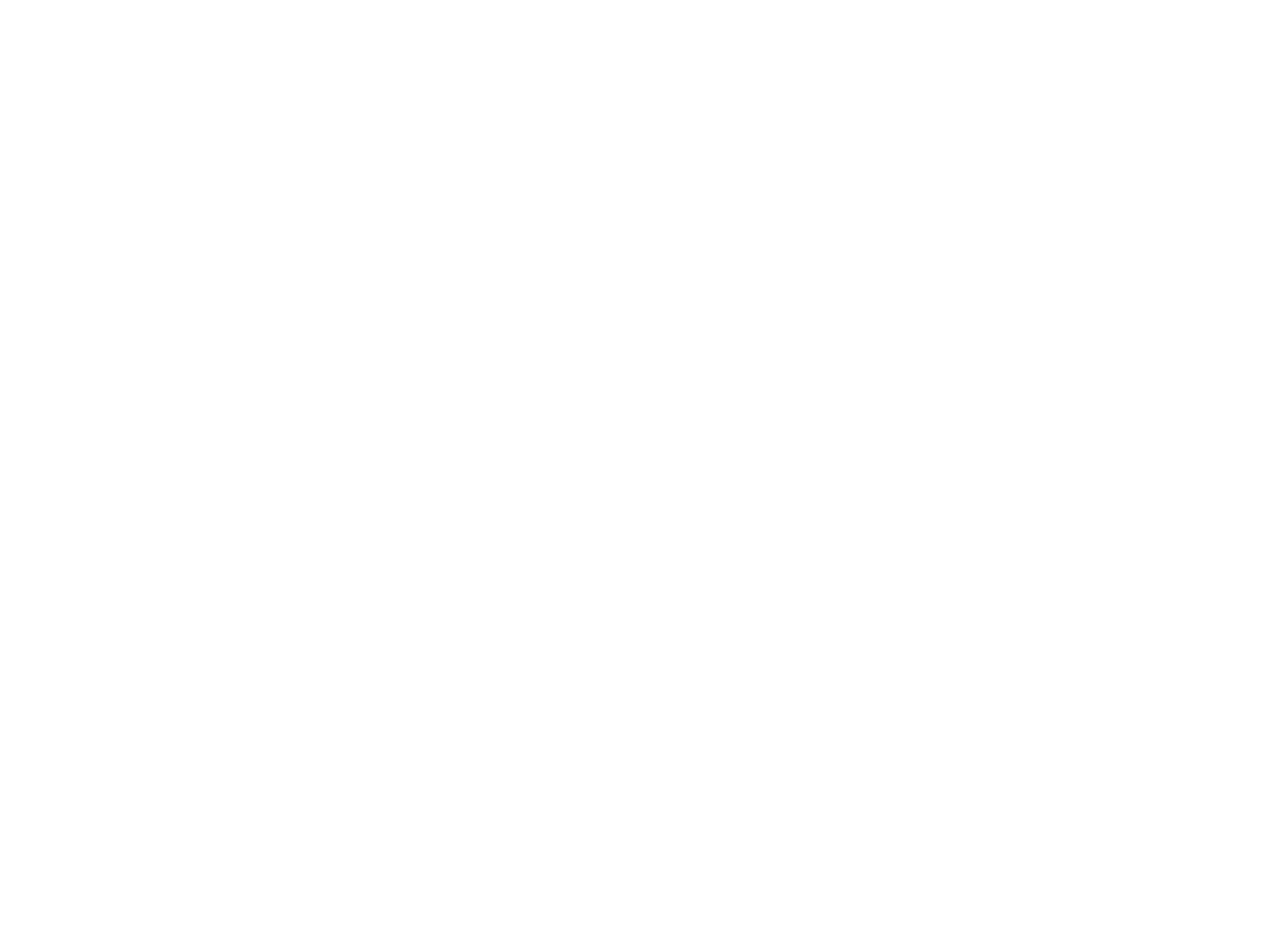
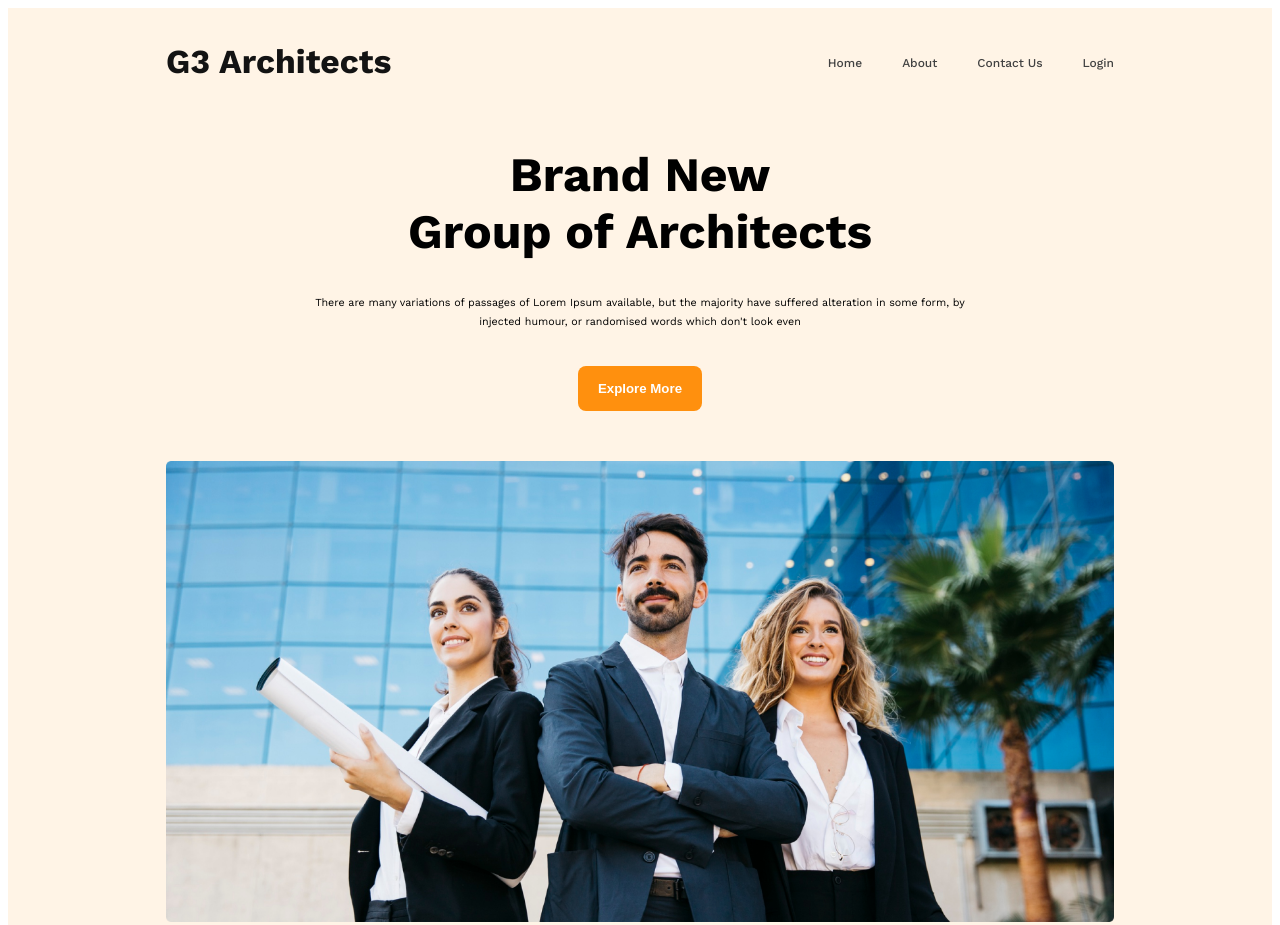
Before and after one commit to bibakpaul18/g3-architects-website, a plain HTML site: page index.html in a window 1280 px wide. Shown: the top 925 px of the page. Before the commit the page ends 800 px from the top, so only its background shows below. Drawn offline with nearby package versions, Linux system fonts and the light colour scheme.

Commit message:
added the header section

```diff
--- a/index.html
+++ b/index.html
@@ -1,14 +1,35 @@
 <!DOCTYPE html>
 <html lang="en">
+
 <head>
     <meta charset="UTF-8">
     <meta name="viewport" content="width=device-width, initial-scale=1.0">
     <title>G3 Architects</title>
     <link rel="stylesheet" href="styles/architects.css">
 </head>
-<body>
-    <header>
 
+<body class="work-sans-font">
+    <header class="bg-light">
+        <nav class="navbar">
+            <h3 class="brand">G3 Architects</h3>
+            <ul class="nav-links">
+                <li class="nav-item"><a href="" class="nav-link">Home</a></li>
+                <li class="nav-item"><a href="" class="nav-link">About</a></li>
+                <li class="nav-item"><a href="" class="nav-link">Contact Us</a></li>
+                <li class="nav-item"><a href="" class="nav-link">Login</a></li>
+            </ul>
+        </nav>
+        <div class="banner">
+            <div class="banner-content">
+                <h1 class="banner-title">Brand New <br>Group of Architects </h1>
+                <p class="description">There are many variations of passages of Lorem Ipsum available, but the
+                    majority have suffered alteration in some form, by injected humour, or randomised words which don't
+                    look
+                    even</p>
+                <button class="btn-primary">Explore More</button>
+            </div>
+            <img src="images/banner.png" alt="" class="banner-img">
+        </div>
     </header>
     <main>
 
@@ -17,4 +38,5 @@
 
     </footer>
 </body>
+
 </html>
--- a/styles/architects.css
+++ b/styles/architects.css
@@ -0,0 +1,119 @@
+@import url('https://fonts.googleapis.com/css2?family=Work+Sans:ital,wght@0,100..900;1,100..900&display=swap');
+
+
+.work-sans-font {
+    font-family: "Work Sans", sans-serif;
+    font-optical-sizing: auto;
+    font-weight: 400;
+    font-style: normal;
+}
+
+* {
+    /* margin: 0;
+    padding: 0; */
+    box-sizing: border-box;
+}
+
+/* shared style */
+.navbar,
+.nav-links {
+    display: flex;
+}
+
+.text-black {
+    color: #131313;
+}
+
+.text-gray {
+    color: #424242;
+}
+
+.text-light-gray {
+    color: #727272;
+}
+
+.bg-light {
+    background-color: rgba(255, 144, 14, 0.1);
+}
+
+.description {
+    font-size: 0.67rem;
+    line-height: 19px;
+}
+
+.btn-primary {
+    padding: 15px 20px;
+    font-size: 0.83rem;
+    font-weight: 600;
+    background-color: #FF900E;
+    color: white;
+    border: none;
+    border-radius: 8px;
+    margin: 25px 0 50px 0;
+}
+
+/* header style */
+.navbar {
+    justify-content: space-between;
+    align-items: center;
+}
+
+.brand {
+    font-size: 2.1rem;
+    /* 16px= 1rem */
+    font-weight: 700;
+    color: #131313;
+}
+
+.nav-links {
+    gap: 40px;
+
+}
+
+.nav-item {
+    list-style: none;
+}
+
+.nav-link {
+    text-decoration: none;
+    font-size: 0.75rem;
+    color: #424242;
+    font-weight: 500;
+}
+
+.navbar,
+.banner {
+    max-width: 75%;
+    margin: 0 auto;
+}
+
+/* banner styles */
+.banner-content {
+    max-width: 650px;
+    margin: 0 auto;
+    text-align: center;
+
+}
+
+.banner-title {
+    font-size: 3rem;
+    font-weight: 700;
+}
+
+.banner-img {
+    width: 100%;
+    margin-bottom: 45px;
+}
+
+/* responsive media query */
+@media screen and (max-width:576px) {
+
+    .navbar,
+    .nav-links {
+        flex-direction: column;
+    }
+    .nav-links{
+        gap: 5px;
+        align-items: center;
+    }
+}
```
